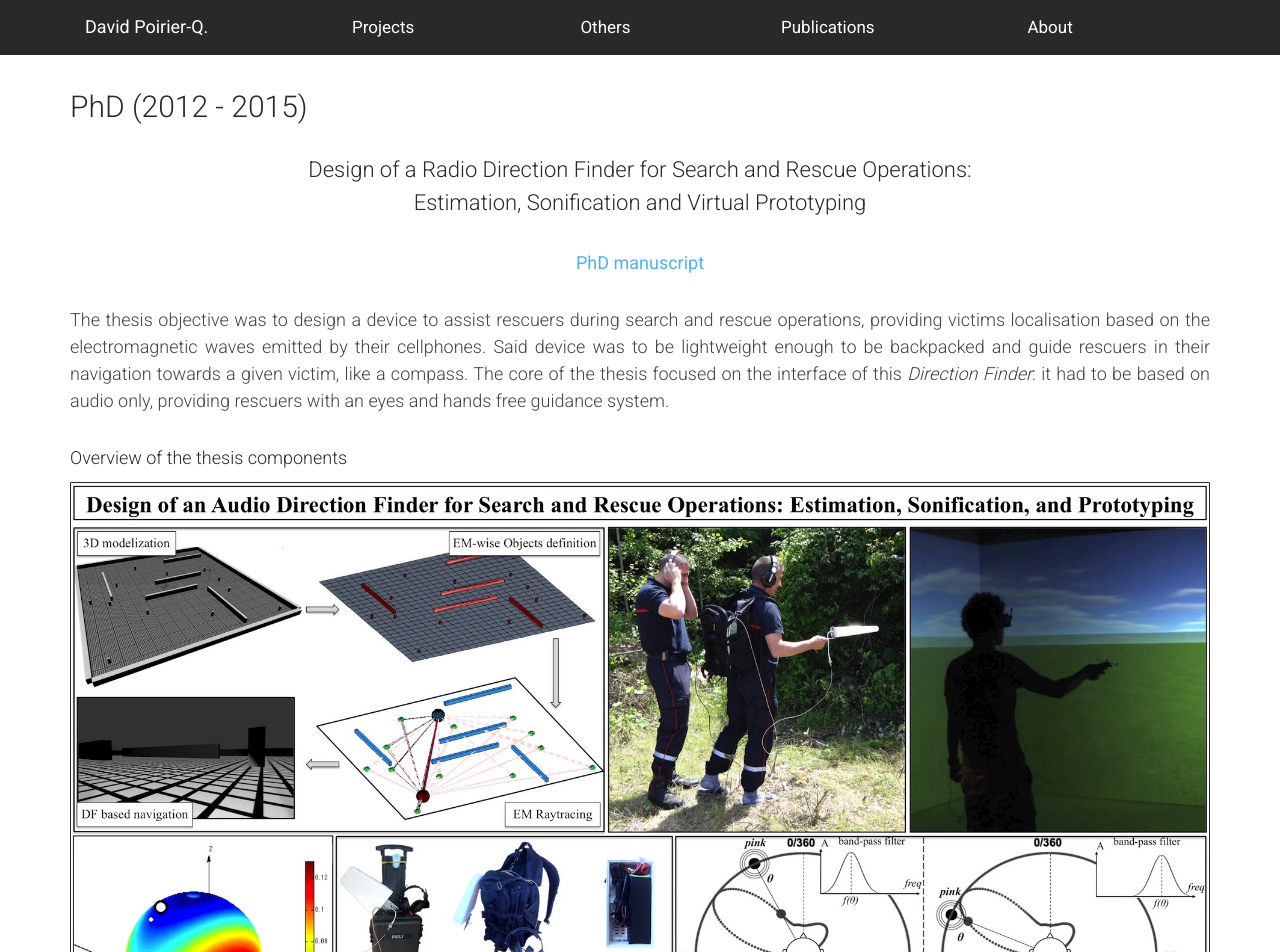
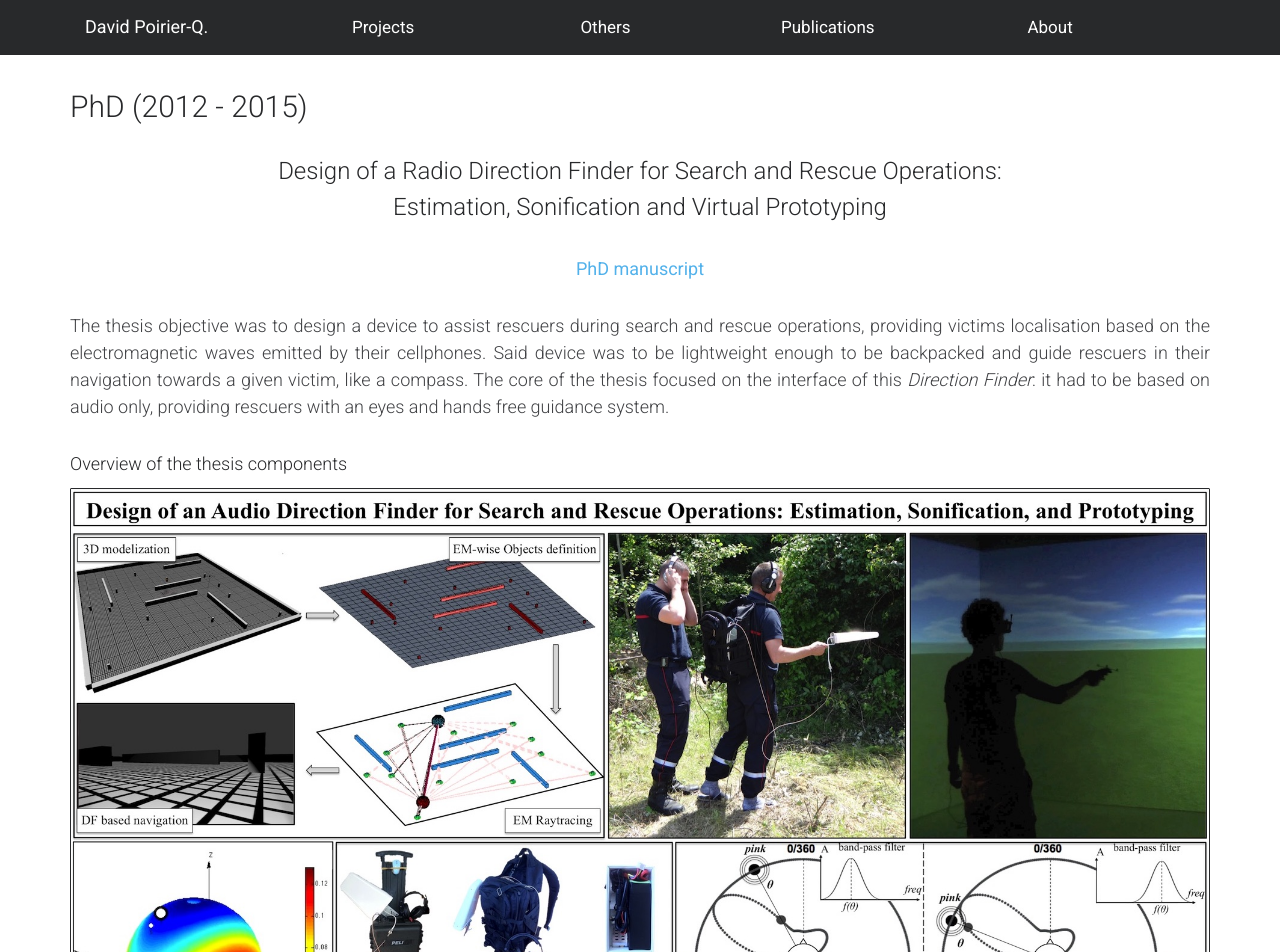
Before and after one commit to PyrApple/pyrapple.github.io, a Jekyll site: the page built from pages/phd-thesis.html, in a window 1280 px wide and 1400 px high. Shown: the top 952 px of the window. Built offline with Jekyll 4.4.1, drawn with Linux system fonts in a browser that asks for light colours; nearby versions of some CDN libraries.

Commit message:
updated publication page style

```diff
--- a/_sass/_base.scss
+++ b/_sass/_base.scss
@@ -113,7 +113,7 @@
 }
 
 h3 {
-    font-size: 22px;
+    font-size: 24px;
     line-height: 1.5;
 }
 
@@ -136,6 +136,11 @@
     padding: 2px;
 }
 
+.header-publication{
+    // color: rgb(107,175,229);
+    // font-size: 24px;
+    // font-weight: 400;
+}
 .li-publication{
     margin: 0;
     padding: 10px;
--- a/pages/publications.html
+++ b/pages/publications.html
@@ -95,7 +96,7 @@
                     li.classList.add('li-publication');
                     const id = pub.label_s.indexOf("&#x27E8;hal-");
                     const cleanLabel = pub.label_s.substring(0, id-1);
-                    li.innerHTML = `${cleanLabel} (<a href="${pub.uri_s}" target="_blank">url</a>)`;
+                    li.innerHTML = `${cleanLabel} <a href="${pub.uri_s}" target="_blank"> <i class="far fa-file-alt"></i> </a>`;
                     ul.appendChild(li);
 
                 });
```
Also changed, not shown: other parts of pages/publications.html (+1 -0 lines).
